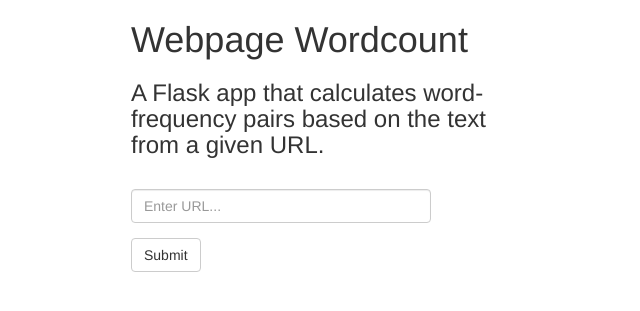
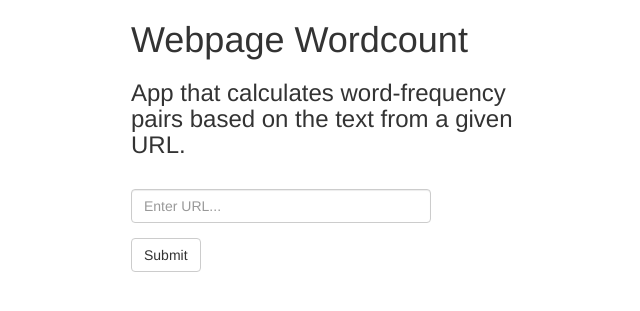
Before and after one commit to desubhankar94/Webpage_Wordcount, a Flask app: page / in a window 1280 px wide. Shown: the top 311 px of the page, without its empty margins (24-664 px from the left). Run offline with Flask 2, Linux system fonts and the light colour scheme; some libraries are stand-ins or nearby versions.

Commit message:
layout changes

```diff
--- a/templates/index.html
+++ b/templates/index.html
@@ -15,7 +15,7 @@
       <div class="row">
         <div class="col-sm-5">
           <h1>Webpage Wordcount</h1>
-          <h3>A Flask app that calculates word-frequency pairs based on the text from a given URL.</h3>
+          <h3>App that calculates word-frequency pairs based on the text from a given URL.</h3>
           <br>
           <form role="form" method="POST" action="/">
             <div class="form-group">
@@ -29,7 +29,7 @@
           {% endfor %}
           <br>
         </div>
-        <div class="col-sm-5 col-sm-offset-1">
+        <div class="col-sm-5">
           {% if results %}
             <h2>Frequencies</h2>
             <br>
--- a/templates/results.html
+++ b/templates/results.html
@@ -15,7 +15,7 @@
       <div class="row">
         <div class="col-sm-5 col-sm-offset-1">
           <h1>Webpage Wordcount</h1>
-          <h3>App to count words in a webpage</h3>
+          <h3>App that calculates word-frequency pairs based on the text from a given URL.</h3>
           <br>
           <form role="form" method="POST" action="/">
             <div class="form-group">
```
